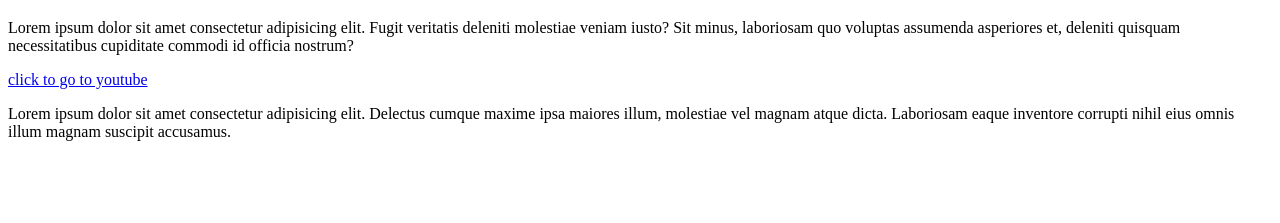
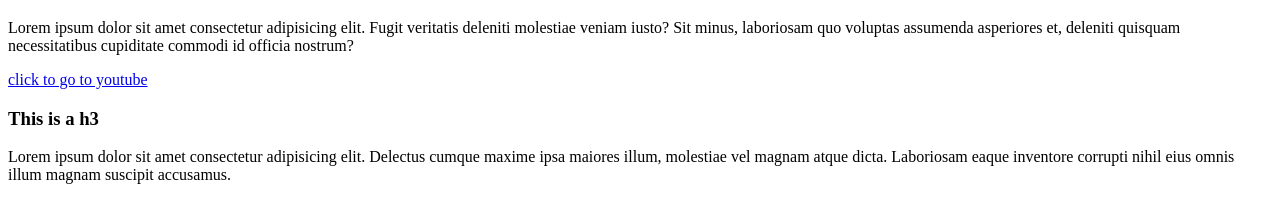
Before and after one commit to VuHoangLong07/lesson1, a plain HTML site: page index.html in a window 1280 px wide. Shown: the part 61-284 px from the top of the page. Drawn offline with Linux system fonts and the light colour scheme.

Commit message:
add a h3

```diff
--- a/index.html
+++ b/index.html
@@ -9,6 +9,7 @@
         <h1>HEADING 1</h1>
         <p>Lorem ipsum dolor sit amet consectetur adipisicing elit. Fugit veritatis deleniti molestiae veniam iusto? Sit minus, laboriosam quo voluptas assumenda asperiores et, deleniti quisquam necessitatibus cupiditate commodi id officia nostrum?</p>
          <a href="https://youtube.com">click to go to youtube</a>
+         <h3>This is a h3</h3>
          <p>Lorem ipsum dolor sit amet consectetur adipisicing elit. Delectus cumque maxime ipsa maiores illum, molestiae vel magnam atque dicta. Laboriosam eaque inventore corrupti nihil eius omnis illum magnam suscipit accusamus.</p>
     </body>
 </html>
```
